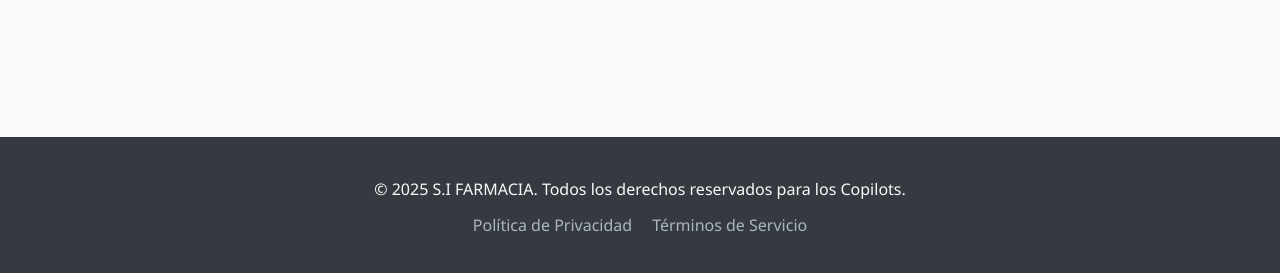
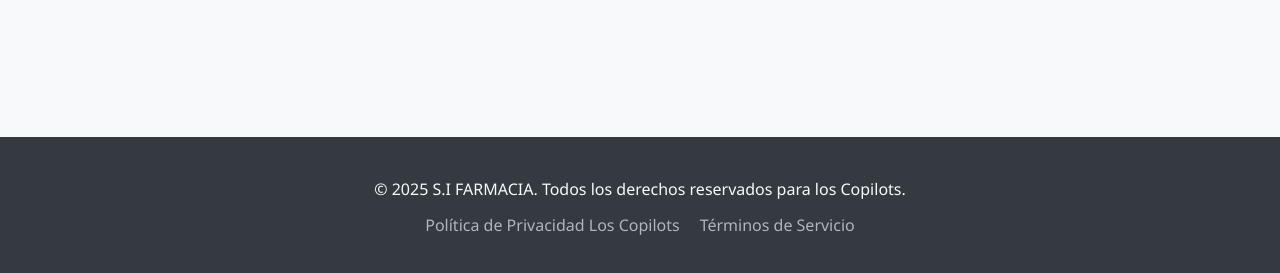
Before and after one commit to LosCopilot/Farmacia, a plain HTML site: page index.html in a window 1280 px wide. Shown: the part 545-818 px from the top of the page. Drawn offline with Linux system fonts and the light colour scheme; a script that the page names is missing.

Commit message:
Version3

```diff
--- a/index.html
+++ b/index.html
@@ -74,7 +74,7 @@
         <div class="container">
             <p>&copy; 2025 S.I FARMACIA. Todos los derechos reservados para los Copilots.</p>
             <ul>
-                <li><a href="#">Política de Privacidad</a></li>
+                <li><a href="#">Política de Privacidad Los Copilots</a></li>
                 <li><a href="#">Términos de Servicio</a></li>
             </ul>
         </div>
```
